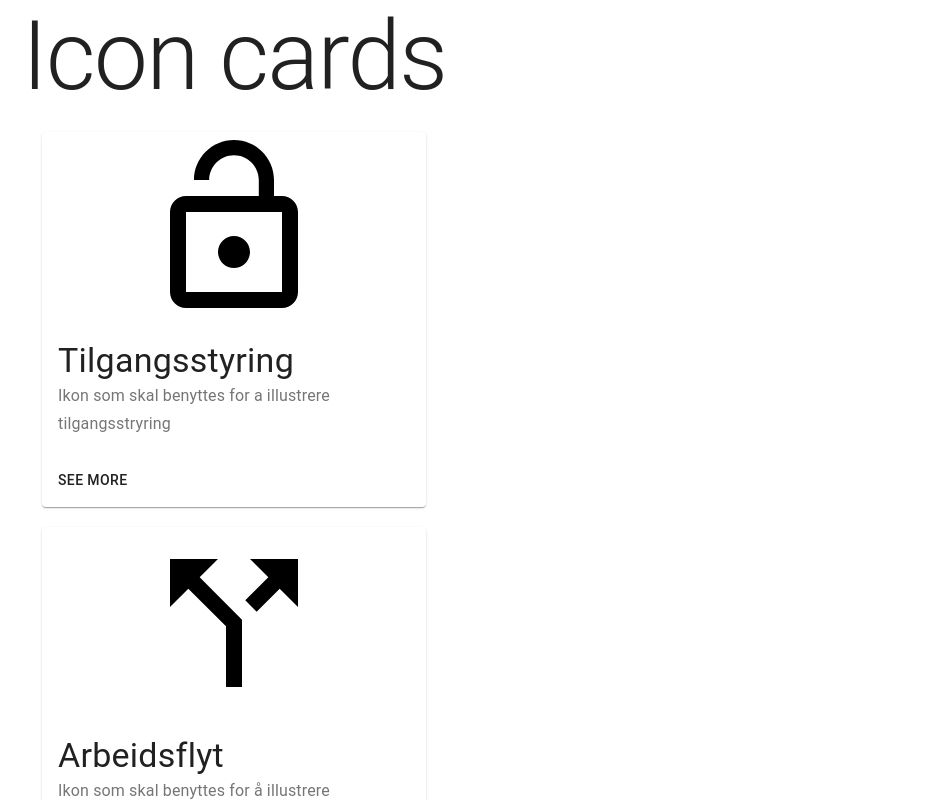
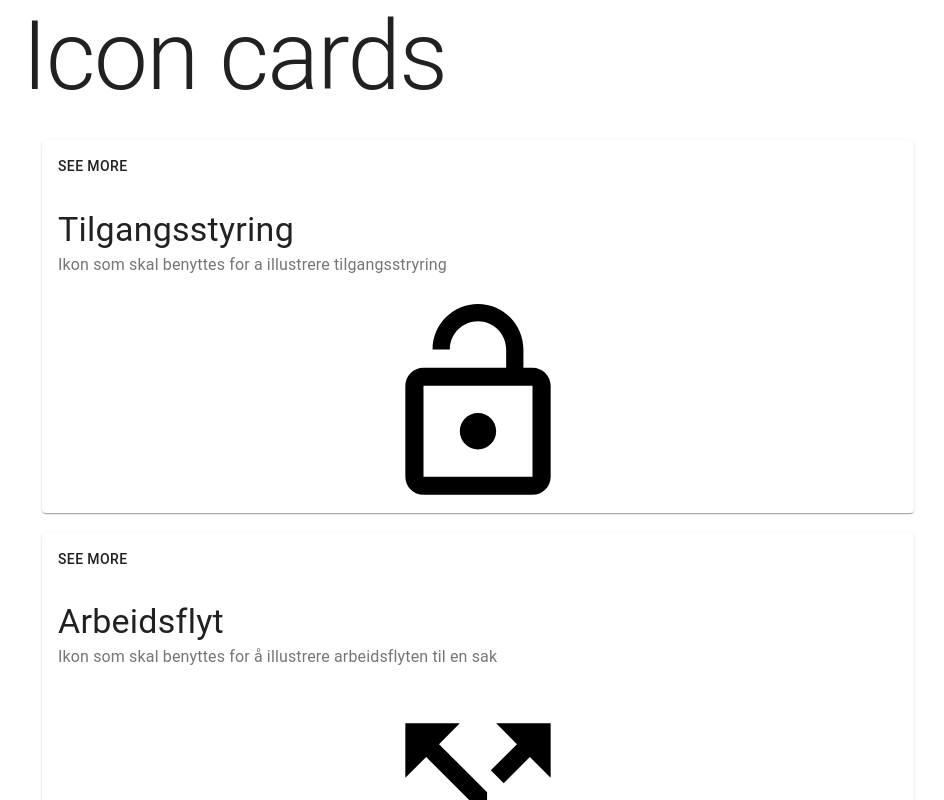
Before and after one commit to erlendoeien/frontend-challenge, a React (Create React App) app: page / in a window 1280 px wide. Shown: the top 800 px of the page, without its empty margins (162-1106 px from the left). Built offline with nearby package versions, Linux system fonts and the light colour scheme.

Commit message:
Refactor to components

```diff
--- a/package.json
+++ b/package.json
@@ -11,6 +11,8 @@
     "@types/node": "^14.14.9",
     "@types/react": "^17.0.0",
     "@types/react-dom": "^17.0.0",
+    "@typescript-eslint/eslint-plugin": "^4.8.2",
+    "@typescript-eslint/parser": "^4.8.2",
     "react": "^16.13.1",
     "react-dom": "^16.13.1",
     "react-scripts": "3.4.3"
--- a/src/App.tsx
+++ b/src/App.tsx
@@ -1,20 +1,9 @@
 import React, { useEffect, useState } from "react";
 import Container from "@material-ui/core/Container";
 import Typography from "@material-ui/core/Typography";
-import fetchIcons from "./api/fetchIcons";
-import { IconData, IconDataProperties } from "./types";
-import {
-  Box,
-  Button,
-  Card,
-  CardActionArea,
-  CardActions,
-  CardContent,
-  CardMedia,
-  CircularProgress,
-  useTheme,
-} from "@material-ui/core";
+import { CircularProgress, useTheme } from "@material-ui/core";
 import useFetchIcons from "./hooks/useFetchIcons";
+import CardList from "./components/CardList";
 
 function App() {
   const { data, error, loading } = useFetchIcons();
@@ -26,38 +15,10 @@ function App() {
       style={{ backgroundColor: theme.palette.background.paper }}
     >
       <Typography variant="h1">Icon cards</Typography>
-      {loading || !data ? (
+      {loading || Object.keys(data).length === 0 ? (
         <CircularProgress color="primary" />
       ) : (
-        Object.entries(data).map(
-          ([iconKey, { description, icon, link, name }]) => (
-            <Card
-              key={`card_${iconKey}`}
-              style={{ margin: 20, maxWidth: "30vw" }}
-            >
-              <CardMedia
-                title={iconKey}
-                image={icon}
-                component="img"
-                style={{
-                  width: "50%",
-                  margin: "auto",
-                }}
-              />
-              <CardContent>
-                <Typography variant="h4" color="textPrimary">
-                  {name}
-                </Typography>
-                <Typography variant="subtitle1" color="textSecondary">
-                  {description}
-                </Typography>
-              </CardContent>
-              <CardActions>
-                <Button href={link}>See more</Button>
-              </CardActions>
-            </Card>
-          )
-        )
+        <CardList data={Object.values(data)} />
       )}
     </Container>
   );
--- /dev/null
+++ b/src/components/CardList.tsx
@@ -0,0 +1,52 @@
+import {
+  CardContent,
+  Button,
+  Card,
+  CardActions,
+  List,
+  Typography,
+  ListProps,
+} from "@material-ui/core";
+import React, { FC } from "react";
+import { IconDataProperties } from "../types";
+import CardMediaPlaceholder from "./CardMediaPlaceholder";
+import MediaCard from "./MediaCard";
+
+interface CardListProps extends ListProps {
+  data: IconDataProperties[];
+}
+
+const CardList: FC<CardListProps> = ({ data, ...props }) => {
+  if (data.length == 0 || data == null) return null;
+  return (
+    <List {...props}>
+      {data.map(({ description, icon, link, name }) => (
+        <MediaCard key={`card_${name}`} style={{ margin: 20 }}>
+          <CardMediaPlaceholder
+            title={name}
+            image={icon}
+            component="img"
+            isLoading={false}
+            maxWidth="sm"
+            style={{
+              margin: "auto",
+            }}
+          ></CardMediaPlaceholder>
+          <CardContent>
+            <Typography variant="h4" color="textPrimary">
+              {name}
+            </Typography>
+            <Typography variant="subtitle1" color="textSecondary">
+              {description}
+            </Typography>
+          </CardContent>
+          <CardActions>
+            <Button href={link}>See more</Button>
+          </CardActions>
+        </MediaCard>
+      ))}
+    </List>
+  );
+};
+
+export default CardList;
--- /dev/null
+++ b/src/components/CardMediaPlaceholder.tsx
@@ -0,0 +1,45 @@
+import { CardMedia, CardMediaProps } from "@material-ui/core";
+import React from "react";
+
+type MediaMaxWidth = "sm" | "md" | "lg";
+interface CardMediaPlaceholderProps {
+  isLoading?: boolean;
+  maxWidth?: MediaMaxWidth;
+}
+
+//TODO: Convert to theme like, as in the tutorial on MUI
+const setMediaWidth = (width: MediaMaxWidth) => {
+  switch (width) {
+    case "sm":
+      return "25%";
+    case "md":
+      return "50%";
+    case "lg":
+      return "75%";
+  }
+};
+
+function CardMediaPlaceholder<C extends React.ElementType>(
+  props: CardMediaPlaceholderProps & CardMediaProps<C, { component: C }>
+) {
+  const {
+    isLoading = true,
+    image,
+    maxWidth = "md",
+    style,
+    ...restProps
+  } = props;
+  return (
+    <CardMedia
+      src={
+        isLoading
+          ? (require("../assets/images/placeholder.svg") as string)
+          : image
+      }
+      style={{ maxWidth: setMediaWidth(maxWidth), minWidth: 150, ...style }}
+      {...restProps}
+    />
+  );
+}
+
+export default CardMediaPlaceholder;
--- /dev/null
+++ b/src/components/MediaCard.tsx
@@ -0,0 +1,39 @@
+import { Card, CardProps } from "@material-ui/core";
+import React, { FC } from "react";
+
+/**
+ * Should be the card extenting regular card, but takes in media source,
+ * placement and size, The card container with flex depending on the placement,
+ * size is set by prop, default medium, small
+ * Be able to change what small, medium or default is by css
+ * Be able to alter margin/alignItem top or bottom
+ */
+
+type MediaPosition = "top" | "right" | "bottom" | "left";
+
+interface MediaCardProps extends CardProps {
+  mediaPosition?: MediaPosition;
+}
+
+const MediaCard: FC<MediaCardProps> = ({
+  mediaPosition = "top",
+  style,
+  ...props
+}) => {
+  const mediaPlacement =
+    mediaPosition === "top" || mediaPosition === "bottom"
+      ? "column-reverse"
+      : "row";
+  return (
+    <Card
+      style={{
+        display: "flex",
+        flexDirection: mediaPlacement,
+        ...style,
+      }}
+      {...props}
+    ></Card>
+  );
+};
+
+export default MediaCard;
--- a/tsconfig.json
+++ b/tsconfig.json
@@ -21,7 +21,8 @@
     "target": "es5",
     "skipLibCheck": true,
     "module": "esnext",
-    "moduleResolution": "node"
+    "moduleResolution": "node",
+    "baseUrl": "."
   },
   "include": ["./src/**/*.tsx", "./src/**/*.ts"]
 }
```
Also changed, not shown: src/assets/images/placeholder.svg (added), 1 other file (tests, documents, lock files or other folders).
